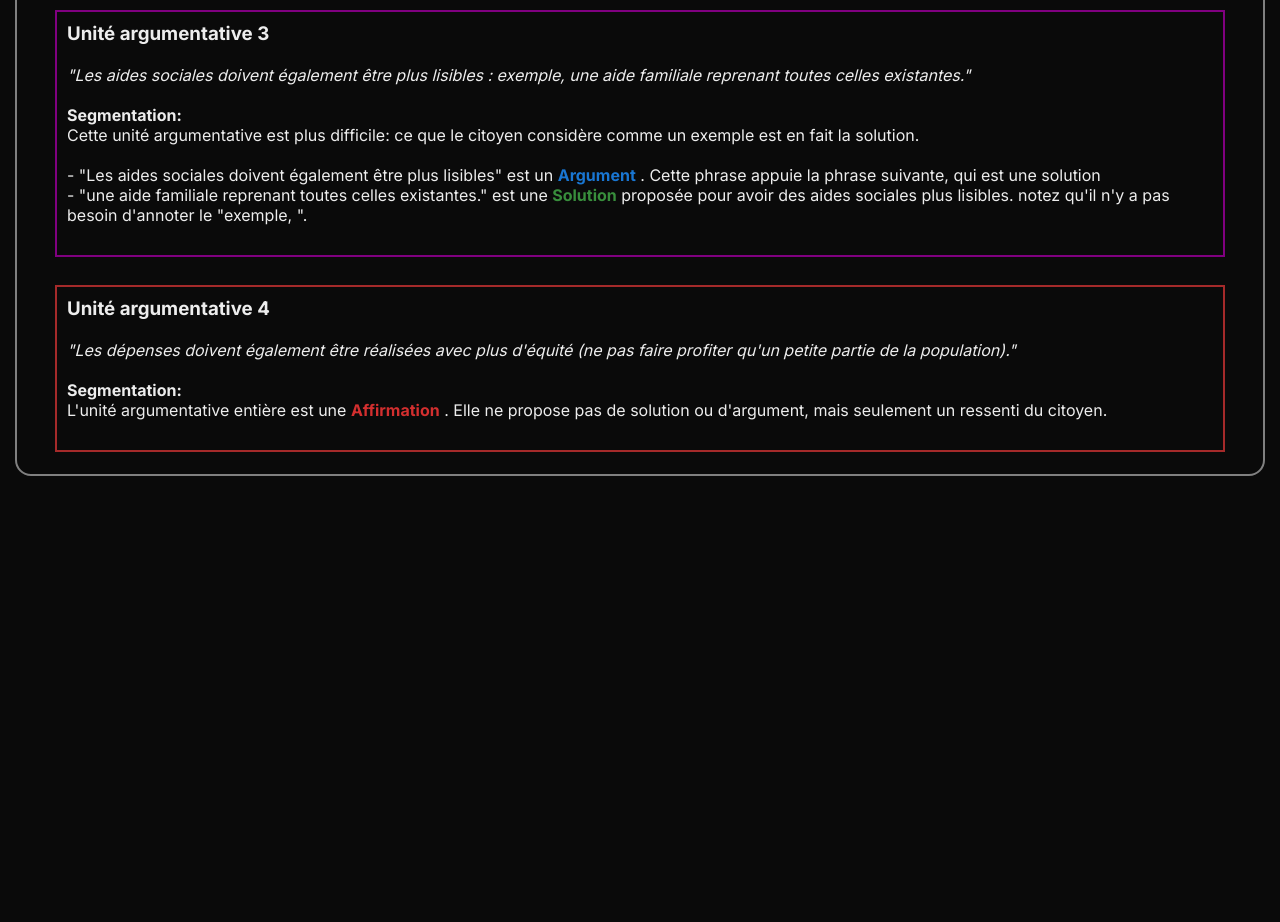
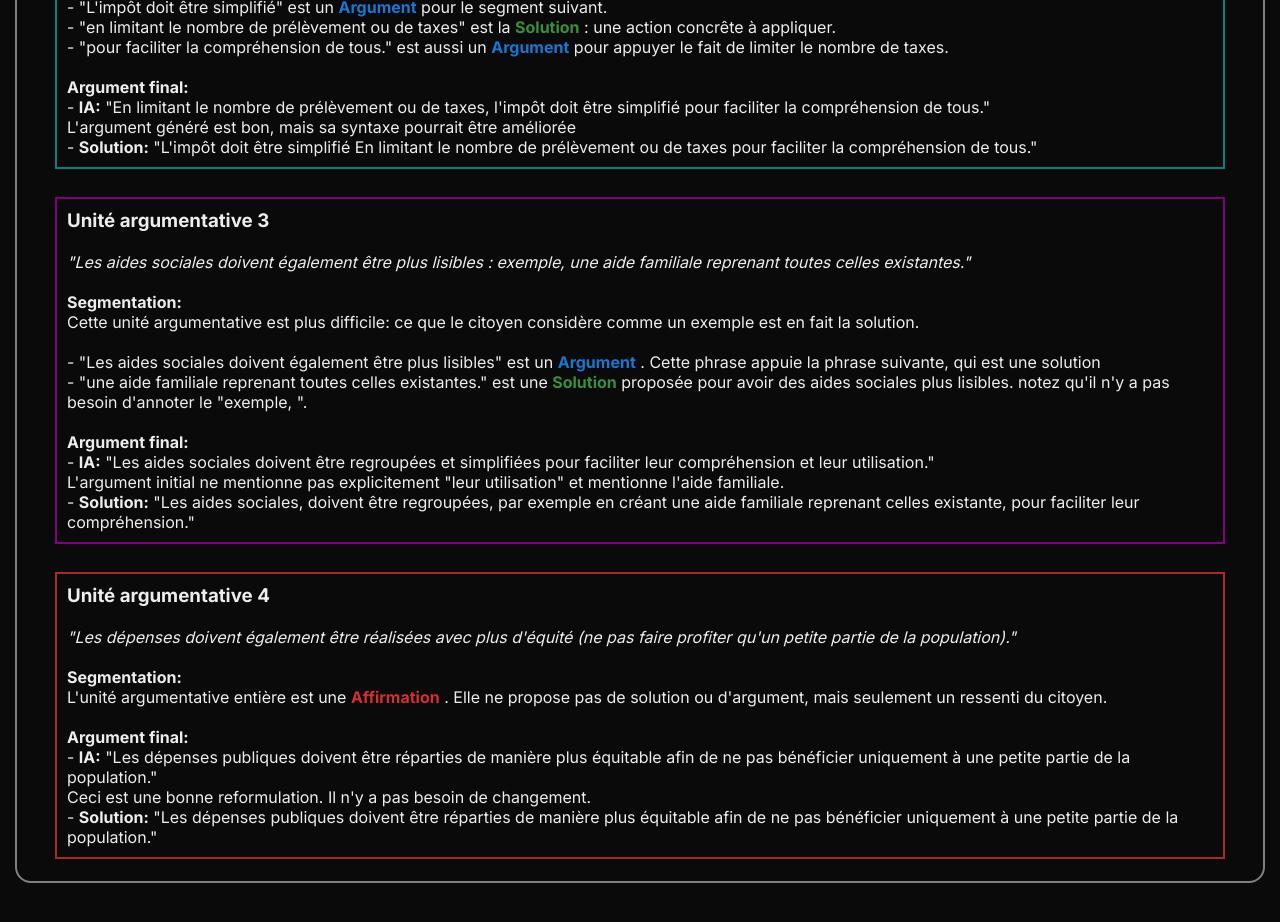
Before and after one commit to LequeuISIR/GDNAnnotUI, a Next.js app: page /examples in a window 1280 px wide. Shown: the part 1260-2182 px from the top of the page. Before the commit the page ends 1776 px from the top, so only its background shows below. Built offline with nearby package versions, Linux system fonts and the light colour scheme.

Commit message:
adding examples for opinion correction

```diff
--- a/src/app/annotations/page.tsx
+++ b/src/app/annotations/page.tsx
@@ -32,11 +32,11 @@ export default function AnnotationsPage() {
   if (!token) {
 	return(
     <div>
-      Veuillez retourner sur la page de toturiel et entrez votre token d'identification
+      Veuillez retourner sur la page de tutoriel et entrez votre token d'identification
 
       <Link href="/welcome" style={{ color: "white", marginLeft: "1rem", textDecoration: "none", backgroundColor: "red"}}>
                 Retour au tutoriel
-        </Link>
+      </Link>
 
     </div>
 )
--- a/src/app/examples/page.tsx
+++ b/src/app/examples/page.tsx
@@ -52,8 +52,13 @@ function ExplanationExampleOne() {
                 <p><strong>Segmentation:</strong> <br />
                 - "Globalement l'impôt, quel qu'il soit doit être plus équitable" est un <span style={{color: type_colors["premise"]}}> <strong>Argument</strong> </span>. Cette phrase appuie la phrase suivante, qui est une solution. <br />
                 - "Il faut limiter les possibilités d'y échapper (évasion fiscale / niches fiscales / fraudes)." est une<span style={{color: type_colors["solution"]}}> <strong>Solution</strong> </span>:
-                    il faut limiter les possibilités d'échapper aux impôts par soucis d'équitée.
+                    il faut limiter les possibilités d'échapper aux impôts par soucis d'équité.
                 </p> <br/>
+                <p><strong>Argument final:</strong> <br />
+                - <strong>IA:</strong> "L'impôt doit être plus équitable." <br />
+                Le système d'IA oublie complètement la solution <br />
+                - <strong>Solution:</strong> "Il faut limiter les possibilités d'évasion fiscale, de niches fiscales et de fraudes pour rendre l'impôt plus équitable."<br />
+                </p>
             </div>
             <div style={{ boxShadow: `0 0 0 2px ${Object.keys(colors)[1]}`, marginTop: "2rem", padding:"10px"}}>
                 <h3>Unité argumentative 2</h3> <br />
@@ -64,6 +69,11 @@ function ExplanationExampleOne() {
                 - "en limitant le nombre de prélèvement ou de taxes" est la<span style={{color: type_colors["solution"]}}> <strong>Solution</strong> </span>: une action concrête à appliquer. <br />
                 - "pour faciliter la compréhension de tous." est aussi un <span style={{color: type_colors["premise"]}}> <strong>Argument</strong> </span> pour appuyer le fait de limiter le nombre de taxes.
                 </p> <br />
+                <p><strong>Argument final:</strong> <br />
+                - <strong>IA:</strong> "En limitant le nombre de prélèvement ou de taxes, l'impôt doit être simplifié pour faciliter la compréhension de tous." <br />
+                L'argument généré est bon, mais sa syntaxe pourrait être améliorée <br />
+                - <strong>Solution:</strong> "L'impôt doit être simplifié En limitant le nombre de prélèvement ou de taxes pour faciliter la compréhension de tous."<br />
+                </p>
             </div>
             <div style={{ boxShadow: `0 0 0 2px ${Object.keys(colors)[2]}`, marginTop: "2rem", padding:"10px"}}>
                 <h3>Unité argumentative 3</h3> <br />
@@ -74,6 +84,11 @@ function ExplanationExampleOne() {
                 - "Les aides sociales doivent également être plus lisibles" est un <span style={{color: type_colors["premise"]}}> <strong>Argument</strong> </span>. Cette phrase appuie la phrase suivante, qui est une solution <br />
                 - "une aide familiale reprenant toutes celles existantes." est une <span style={{color: type_colors["solution"]}}> <strong>Solution</strong> </span> proposée pour avoir des aides sociales plus lisibles. notez qu'il n'y a pas besoin d'annoter le "exemple, ". <br />
                 </p> <br/>
+                <p><strong>Argument final:</strong> <br />
+                - <strong>IA:</strong> "Les aides sociales doivent être regroupées et simplifiées pour faciliter leur compréhension et leur utilisation." <br />
+                L'argument initial ne mentionne pas explicitement "leur utilisation" et mentionne l'aide familiale.<br />
+                - <strong>Solution:</strong> "Les aides sociales, doivent être regroupées, par exemple en créant une aide familiale reprenant celles existante, pour faciliter leur compréhension."<br />
+                </p>
             </div>
             <div style={{ boxShadow: `0 0 0 2px ${Object.keys(colors)[3]}`, marginTop: "2rem", padding:"10px"}}>
                 <h3>Unité argumentative 4</h3> <br />
@@ -82,6 +97,11 @@ function ExplanationExampleOne() {
                 <p><strong>Segmentation:</strong> <br />
                 L'unité argumentative entière est une <span style={{color: type_colors["claim"]}}> <strong>Affirmation</strong> </span>. Elle ne propose pas de solution ou d'argument, mais seulement un ressenti du citoyen.
                 </p> <br/>
+                <p><strong>Argument final:</strong> <br />
+                - <strong>IA:</strong> "Les dépenses publiques doivent être réparties de manière plus équitable afin de ne pas bénéficier uniquement à une petite partie de la population." <br />
+                Ceci est une bonne reformulation. Il n'y a pas besoin de changement. <br />
+                - <strong>Solution:</strong> "Les dépenses publiques doivent être réparties de manière plus équitable afin de ne pas bénéficier uniquement à une petite partie de la population."<br />
+                </p>
             </div>
         </div>
     )
@@ -100,6 +120,12 @@ function ExplanationExampleTwo() {
                 - "Il y a urgence ! Nous sommes responsables de ce que nous allons laissé aux générations futures." est une <span style={{color: type_colors["claim"]}}> <strong>Affirmation</strong> </span>.
                 Elle ne propose aucune solution ou argument, mais exprime un sentiment fort (pour l'écologie).
                 </p> <br/>
+                <p><strong>Argument final:</strong> <br />
+                - <strong>IA:</strong> "Nous sommes responsables de notre impact sur les générations futures." <br />
+                Argument final ne contient pas le thème dont parle l'auteur: la transition écologique. <br />
+                - <strong>Solution:</strong> "Nous sommes responsables de la situation écologique actuelle et de ses conséquences sur les générations futures."<br />
+                </p>
+
             </div>
         </div>
     )
@@ -119,14 +145,22 @@ function ExplanationExampleThree() {
                 <p><strong>Segmentation:</strong> <br />
                 - "Faire baisser le prix des maisons de retraite" est un <span style={{color: type_colors["solution"]}}> <strong>Solution</strong> </span>.<br />
                 </p> <br/>
+                <p><strong>Argument final:</strong> <br />
+                - <strong>IA:</strong> "Faire baisser le prix des maisons de retraite permettrait de les rendre plus accessibles aux personnes âgées." <br />
+                Le système d'IA ajoute de l'information non exprimée. <br />
+                - <strong>Solution:</strong> "Il faut faire baisser le prix des maison de retraite."<br />
+                </p>
             </div>
             <div style={{ boxShadow: `0 0 0 2px ${Object.keys(colors)[1]}`, marginTop: "2rem", padding:"10px"}}>
                 <h3>Unité argumentative 2</h3> <br />
                 <p><i>"autoriser l'aide à l'euthanasie active pour celui qui le décide pour lui même, dans certains cas"</i></p>
                 <br />
-                <p><strong>Segmentation:</strong> <br />
-                - "autoriser l'aide à l'euthanasie active pour celui qui le décide pour lui même, dans certains cas" est la<span style={{color: type_colors["solution"]}}> <strong>Solution</strong> </span>. <br />
-                </p> <br />
+                <p><strong>Argument final:</strong> <br />
+                - <strong>IA:</strong> "Autoriser l'aide à l'euthanasie active pour les personnes qui en font la demande, dans certains cas,
+                permettrait de respecter la volonté individuelle et d'offrir une solution encadrée à la fin de vie." <br />
+                Le système d'IA ajoute de l'information non exprimée. <br />
+                - <strong>Solution:</strong> "Autoriser, dans certains cas particulier et si le patient le décide, l'aide à l'euthanasie active."<br />
+                </p>
             </div>
             <div style={{ boxShadow: `0 0 0 2px ${Object.keys(colors)[2]}`, marginTop: "2rem", padding:"10px"}}>
                 <h3>Unité argumentative 3</h3> <br />
@@ -135,6 +169,11 @@ function ExplanationExampleThree() {
                 <p><strong>Segmentation:</strong> <br />
                 - "retour de la peine de mort pour les meurtres d'enfants et de mineurs" est une <span style={{color: type_colors["solution"]}}> <strong>Solution</strong> </span>. <br />
                 </p> <br/>
+                <p><strong>Argument final:</strong> <br />
+                - <strong>IA:</strong> "Rétablir la peine de mort pour les meurtres d'enfants et de mineurs permettrait de répondre de manière plus sévère à ces crimes particulièrement graves." <br />
+                Le système d'IA ajoute de l'information non exprimée. <br />
+                - <strong>Solution:</strong> "Il faut rétablir la peine de mort pour les meurtres d'enfants et de mineurs."<br />
+                </p>
             </div>
             <div style={{ boxShadow: `0 0 0 2px ${Object.keys(colors)[3]}`, marginTop: "2rem", padding:"10px"}}>
                 <h3>Unité argumentative 4</h3> <br />
@@ -143,6 +182,11 @@ function ExplanationExampleThree() {
                 <p><strong>Segmentation:</strong> <br />
                 - "perte de nationalité pour les bi nationaux récidiviste et les condamnés pour terrorisme" est une <span style={{color: type_colors["solution"]}}> <strong>Solution</strong> </span>. <br />
                 </p> <br/>
+                <p><strong>Argument final:</strong> <br />
+                - <strong>IA:</strong> "Retirer la nationalité pour les binationaux récidivistes et les condamnés pour terrorisme." <br />
+                L'argument généré est valide.
+                - <strong>Solution:</strong> "Retirer la nationalité pour les binationaux récidivistes et les condamnés pour terrorisme."<br />
+                </p>
             </div>
             <div style={{ boxShadow: `0 0 0 2px ${Object.keys(colors)[4]}`, marginTop: "2rem", padding:"10px"}}>
                 <h3>Unité argumentative 5</h3> <br />
@@ -151,6 +195,11 @@ function ExplanationExampleThree() {
                 <p><strong>Segmentation:</strong> <br />
                 - "non retour en France des combattants de Daech" est une <span style={{color: type_colors["solution"]}}> <strong>Solution</strong> </span>. <br />
                 </p> <br/>
+                <p><strong>Argument final:</strong> <br />
+                - <strong>IA:</strong> "Les combattants de Daech ne devraient pas être autorisés à revenir en France." <br />
+                L'argument généré est valide.
+                - <strong>Solution:</strong> "Les combattants de Daech ne devraient pas être autorisés à revenir en France."<br />
+                </p>
             </div>
         </div>
     )
@@ -225,6 +274,7 @@ export default function ExamplesPage() {
           padding: "0.5rem",
           borderRadius: "1rem",
           marginBottom: "1rem",
+          width: "80%"
         }}
       >
         <OpinionAnnotation opinion={opinion} />
```
Also changed, not shown: src/app/user/page.tsx (+17 -55 lines), src/app/welcome/page.tsx (+21 -0 lines).
